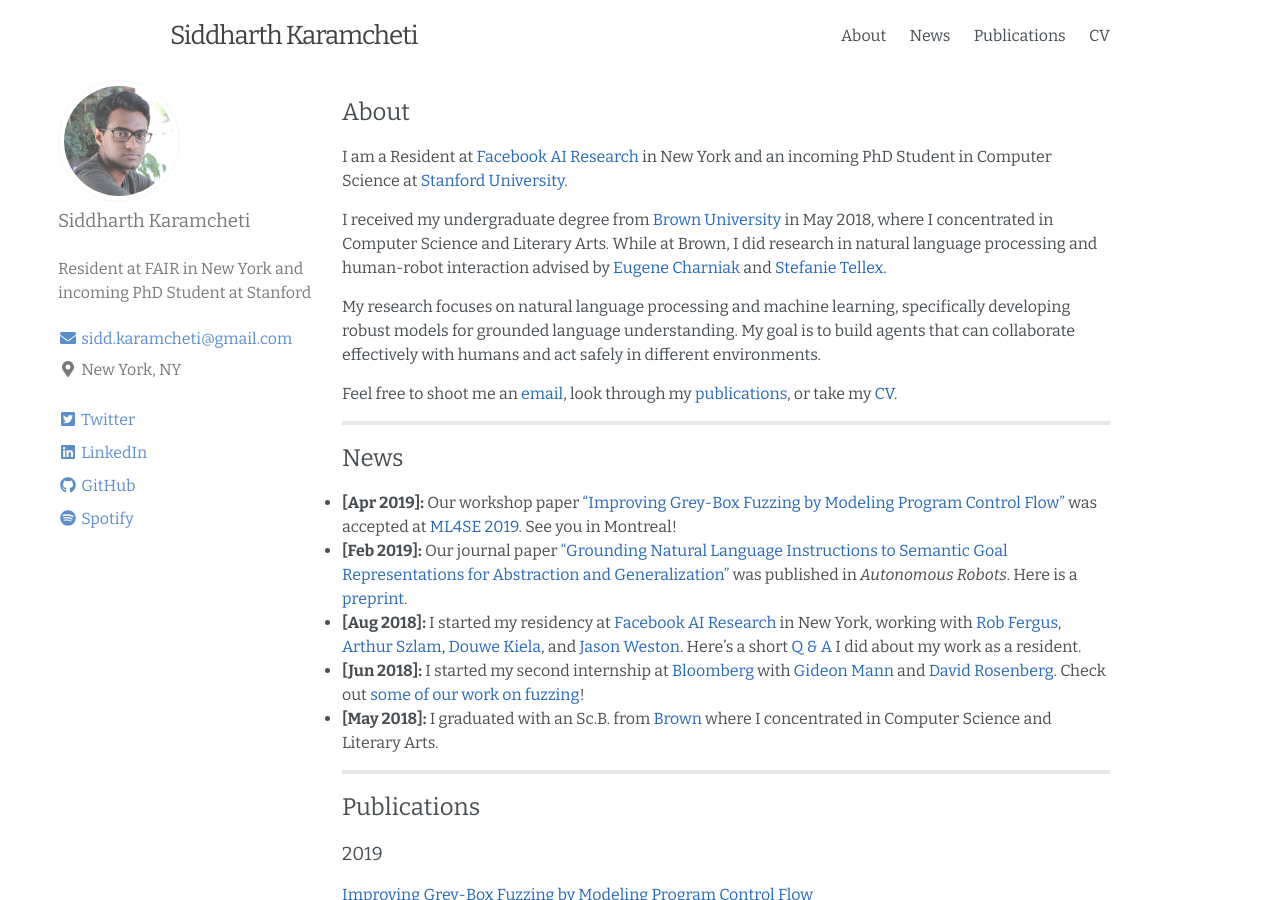
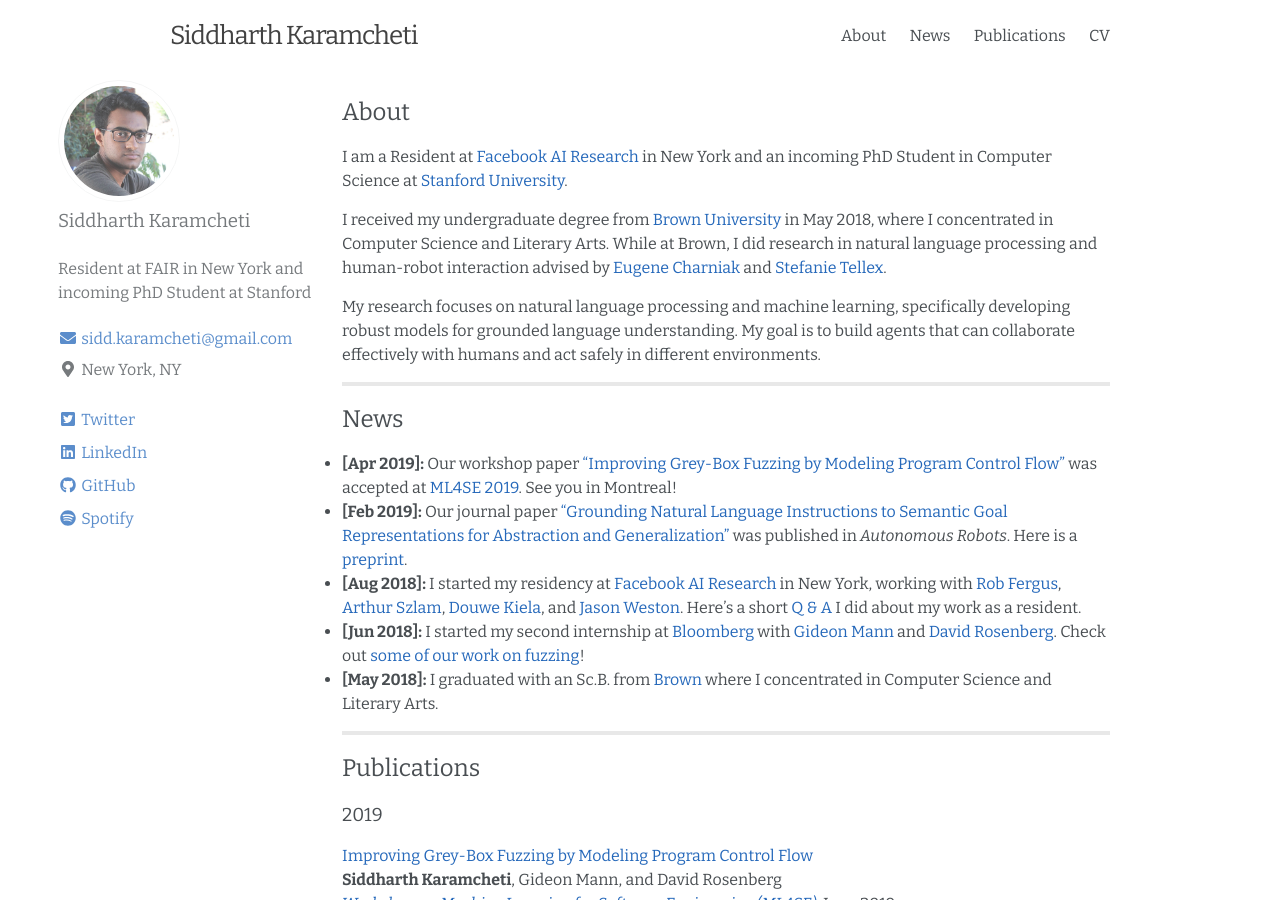
Before and after one commit to siddk/siddk.github.io, a Jekyll site: the page built from index.md, in a window 1280 px wide and 900 px high. Built offline with Jekyll 4.4.1, drawn with Linux system fonts in a browser that asks for light colours; nearby versions of some CDN libraries.

Commit message:
Omit last line of bio

```diff
--- /dev/null
+++ b/CNAME
@@ -0,0 +1 @@
+www.siddkaramcheti.com
--- a/content/bio.md
+++ b/content/bio.md
@@ -10,6 +10,3 @@
 My research focuses on natural language processing and machine learning, specifically developing robust models for
 grounded language understanding. My goal is to build agents that can collaborate effectively with humans and act safely
 in different environments.
-
-Feel free to shoot me an [email](m&#97;i&#108;to&#58;s&#105;&#100;d&#46;k&#37;&#54;1&#114;a&#109;c%68et&#105;&#64;&#103;&#109;&#97;%69l&#46;c&#111;m), look through my [publications](/#publications), or
-take my [CV](/assets/cv/CV.pdf).
```
